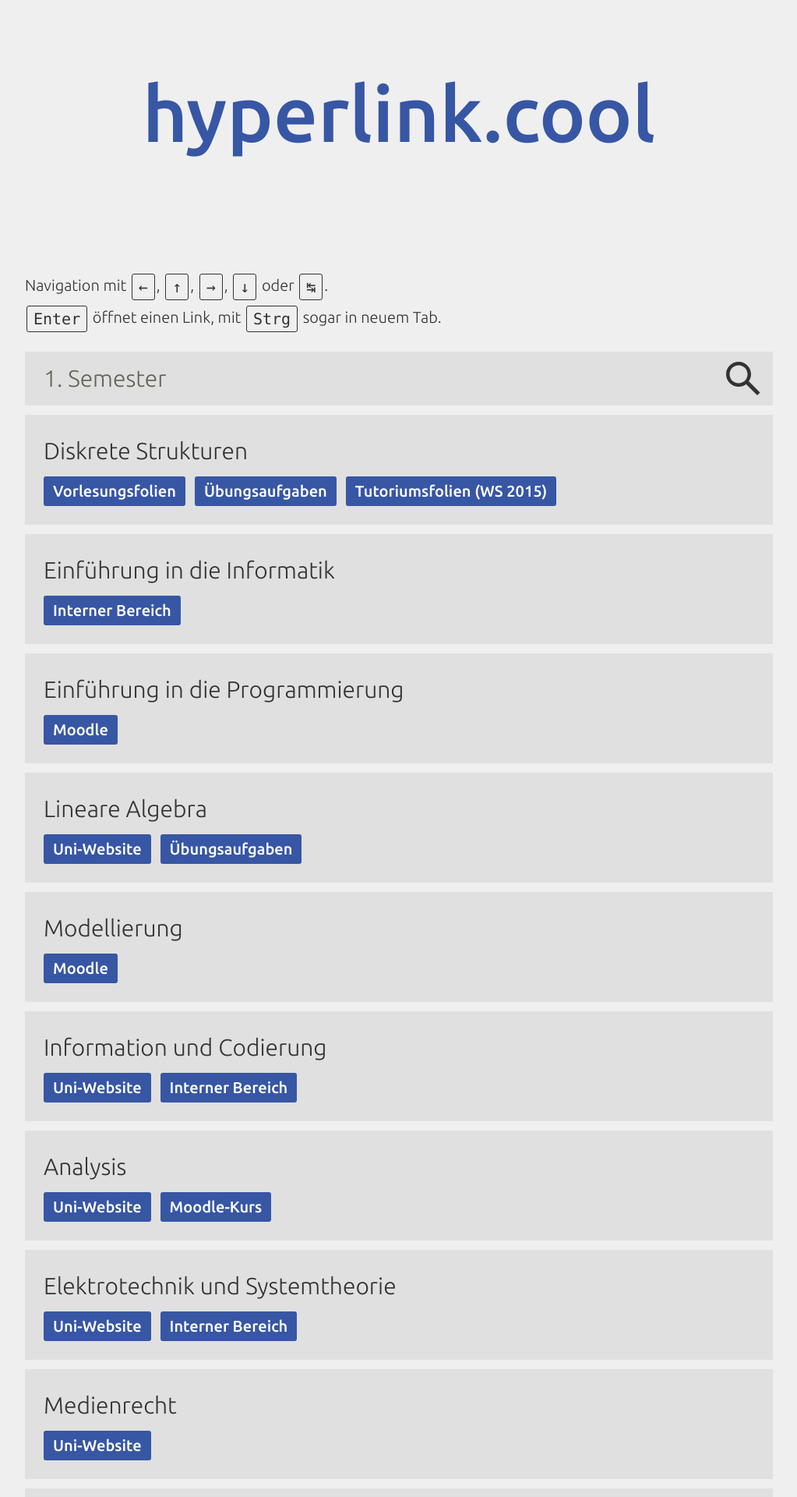
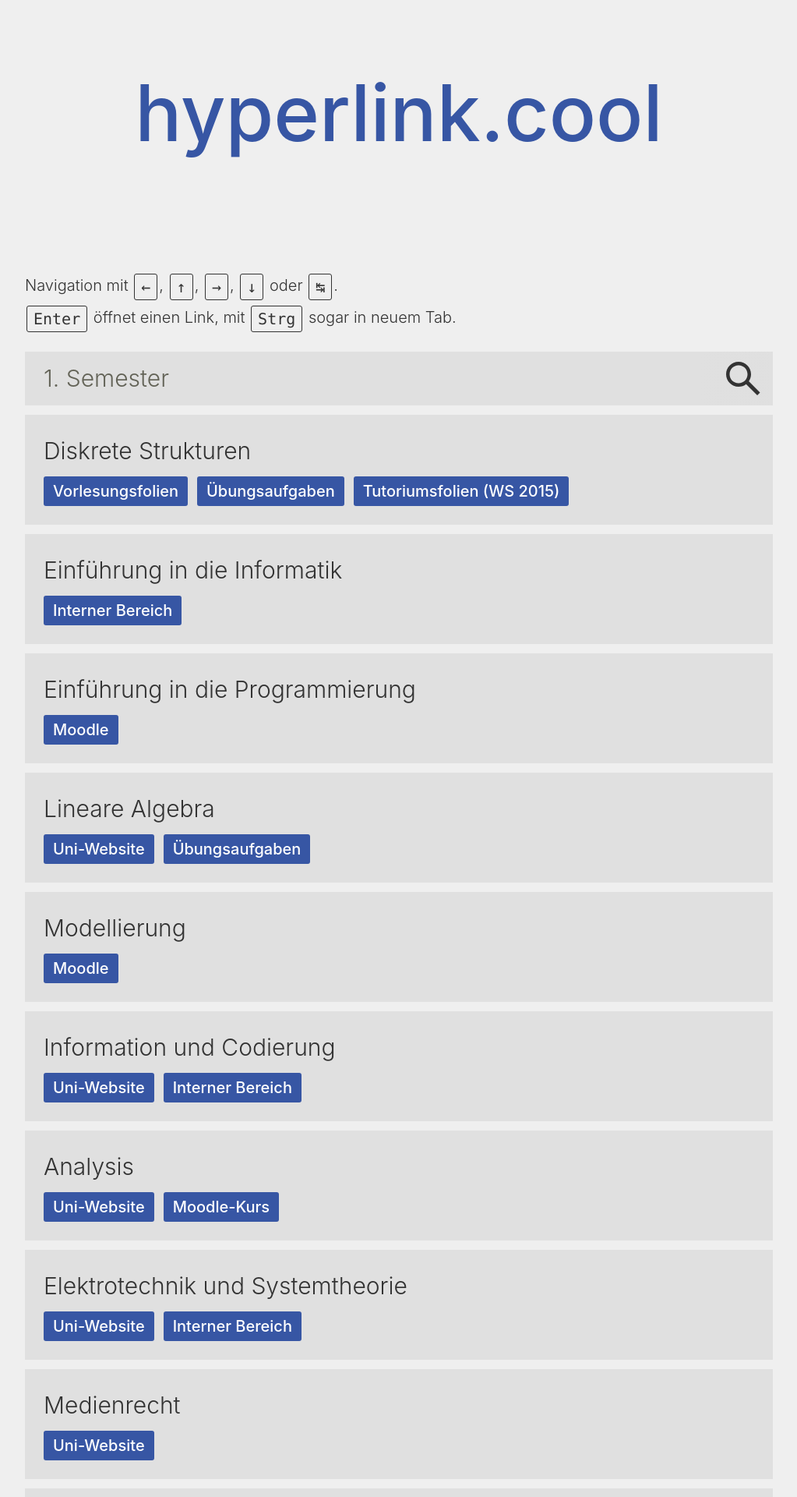
Before and after one commit to kleinfreund/hyperlink.cool, a Jekyll site: the page built from index.html, in a window 1280 px wide. Shown: the top 1920 px of the page at 78% size, without its empty margins (128-1151 px from the left). Built offline with Jekyll 4.4.1, drawn with Linux system fonts in a browser that asks for light colours.

Commit message:
Move to system font stack

```diff
--- a/_layouts/default.html
+++ b/_layouts/default.html
@@ -11,7 +11,7 @@ layout: compress
 
     {% if site.description %}<meta name="description" content="{% if page.excerpt %}{{ page.excerpt | strip_html | truncate: 160 }}{% else %}{{ site.description }}{% endif %}">{% endif %}
 
-    <link rel="stylesheet" href="//fonts.googleapis.com/css?family=Ubuntu:300,300italic,500">
+    <!-- <link rel="stylesheet" href="//fonts.googleapis.com/css?family=Ubuntu:300,300italic,500"> -->
     <link rel="icon" href="/img/icon.png">
 
     {% if jekyll.environment == 'development' %}
--- a/_sass/generic/_typography.scss
+++ b/_sass/generic/_typography.scss
@@ -1,15 +1,13 @@
 html {
     min-height: 100%;
     overflow-y: scroll;
-    font: $font-weight--regular #{($base-font-size/16px)*1em}/#{$line-height-ratio} $font-family;
+    font-size: ($base-font-size/16px)*1em;
+    line-height: $line-height-ratio;
+    font-weight: $font-weight--regular;
+    font-family: $font-family;
     color: $c-text;
     background-color: $c-background;
 }
-
-/* b,
-strong {
-    font-weight: $font-weight--bold;
-} */
 
 
 
@@ -24,26 +22,6 @@ h1 {
     @include font-size($h1-size);
 }
 
-/* h2 {
-    @include font-size($h2-size);
-}
-
-h3 {
-    @include font-size($h3-size);
-}
-
-h4 {
-    @include font-size($h4-size);
-}
-
-h5 {
-    @include font-size($h5-size);
-}
-
-h6 {
-    @include font-size($h6-size);
-} */
-
 
 
 /*
@@ -52,27 +30,6 @@ h6 {
 dl, ol, ul {
     margin-left: 2rem;
 }
-
-/* li {
-
-    > ul,
-    > ol {
-         margin-bottom: 0;
-    }
-} */
-
-/* dt {
-    font-weight: $font-weight--bold;
-} */
-
-
-
-/*
-* Quotations
-*/
-/* blockquote, q {
-    font-style: italic;
-} */
 
 
 
@@ -106,14 +63,6 @@ kbd,
 samp {
     font-family: $code-font-family;
 }
-
-/* pre {
-    overflow: auto;
-} */
-
-/* code {
-    white-space: nowrap;
-} */
 
 kbd {
     display: inline-block;
--- a/_sass/generic/_vars.scss
+++ b/_sass/generic/_vars.scss
@@ -1,7 +1,7 @@
 /*
 * Typography
 */
-$font-family: Ubuntu, Helvetica, sans-serif;
+$font-family: -apple-system, BlinkMacSystemFont, "Segoe UI", Roboto, Oxygen-Sans, Ubuntu, Cantarell, "Helvetica Neue", sans-serif;
 $font-weight--regular: 300;
 $font-weight--bold: 500;
 
```
Also changed, not shown: _sass/generic/_base.scss (+0 -67 lines), _sass/layout/_page.scss (+0 -9 lines).
